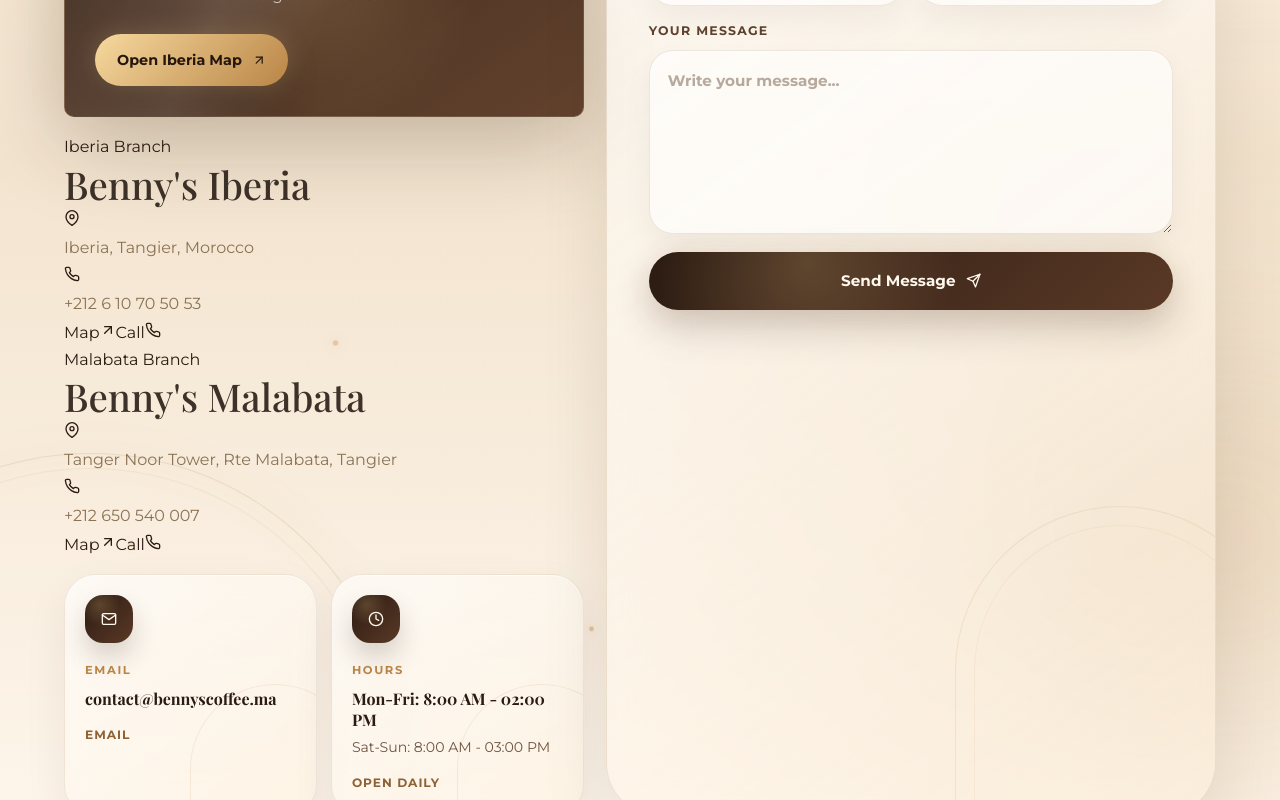
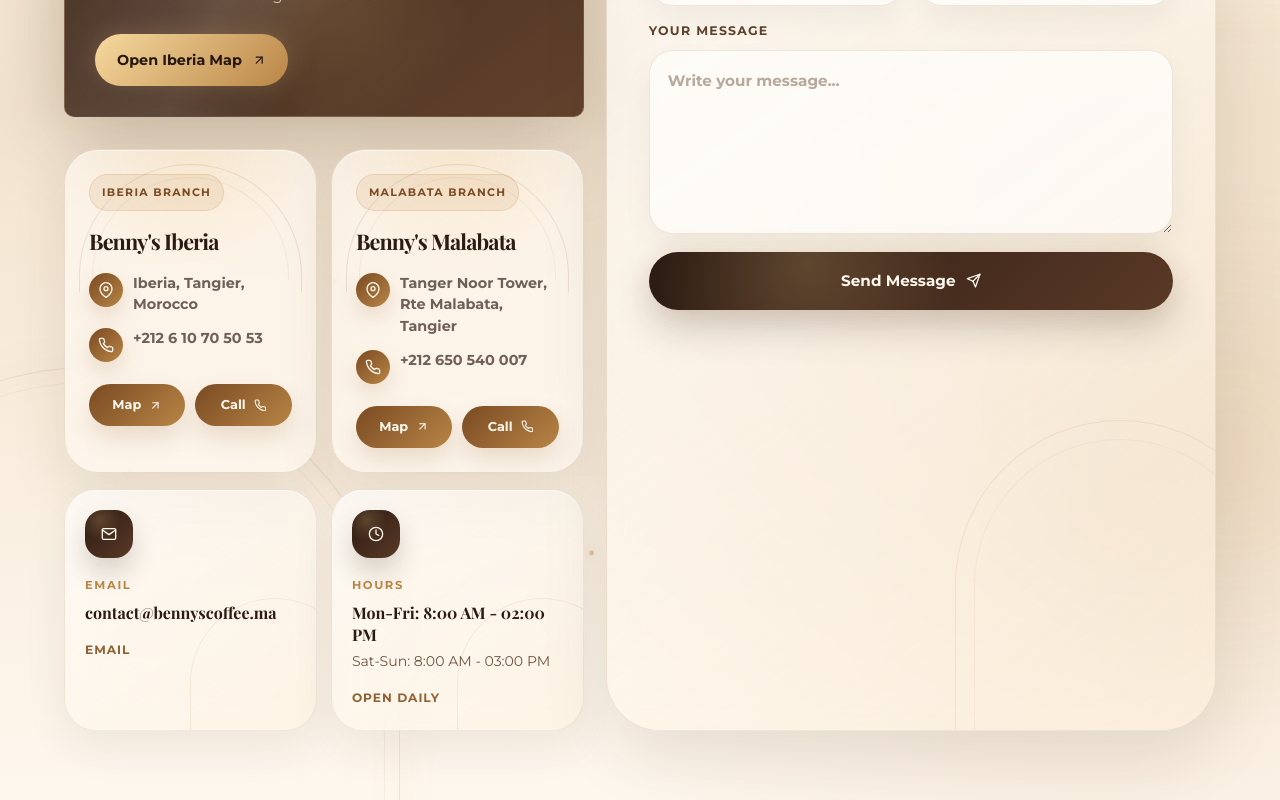
Before and after one commit to Oulimey/bennys-website-final, a React (Vite) app: page / in a window 1280 px wide. Shown: the part 8480-9280 px from the top of the page. Built offline with nearby package versions, Linux system fonts and the light colour scheme; a web font is replaced by a local one.

Commit message:
Update Contact.css

```diff
--- a/src/containers/Contact/Contact.css
+++ b/src/containers/Contact/Contact.css
@@ -791,3 +791,142 @@
     min-height: 150px;
   }
 }
+
+.contact__branches {
+  display: grid;
+  grid-template-columns: repeat(2, 1fr);
+  gap: 14px;
+  margin-top: 16px;
+}
+
+.contact__branch-card {
+  position: relative;
+  overflow: hidden;
+  padding: 24px;
+  min-height: 280px;
+  border-radius: 34px;
+  background:
+    radial-gradient(circle at 50% 0%, rgba(246, 205, 138, 0.22), transparent 36%),
+    rgba(255, 248, 239, 0.7);
+  border: 1px solid rgba(120, 75, 39, 0.14);
+  box-shadow:
+    0 22px 54px rgba(92, 58, 28, 0.12),
+    inset 0 1px 0 rgba(255, 255, 255, 0.55);
+  backdrop-filter: blur(14px);
+  -webkit-backdrop-filter: blur(14px);
+}
+
+.contact__branch-arch {
+  position: absolute;
+  inset: 14px 14px auto;
+  height: 128px;
+  border: 1px solid rgba(120, 75, 39, 0.13);
+  border-bottom: none;
+  border-radius: 999px 999px 0 0;
+  pointer-events: none;
+}
+
+.contact__branch-arch::before {
+  content: '';
+  position: absolute;
+  inset: 12px;
+  border: 1px solid rgba(120, 75, 39, 0.07);
+  border-bottom: none;
+  border-radius: inherit;
+}
+
+.contact__branch-badge {
+  position: relative;
+  z-index: 2;
+  display: inline-flex;
+  margin-bottom: 18px;
+  padding: 8px 12px;
+  border-radius: 999px;
+  color: #7a4a22;
+  background: rgba(185, 133, 70, 0.12);
+  border: 1px solid rgba(185, 133, 70, 0.2);
+  font-size: 0.68rem;
+  font-weight: 900;
+  letter-spacing: 0.12em;
+  text-transform: uppercase;
+}
+
+.contact__branch-card h3 {
+  position: relative;
+  z-index: 2;
+  margin: 0 0 18px;
+  color: #2b1b12;
+  font-size: 1.35rem;
+  font-weight: 900;
+  letter-spacing: -0.04em;
+}
+
+.contact__branch-info {
+  position: relative;
+  z-index: 2;
+  display: flex;
+  flex-direction: column;
+  gap: 12px;
+}
+
+.contact__branch-info div {
+  display: flex;
+  align-items: flex-start;
+  gap: 10px;
+}
+
+.contact__branch-info span {
+  width: 34px;
+  height: 34px;
+  display: grid;
+  place-items: center;
+  flex-shrink: 0;
+  border-radius: 50%;
+  color: #fff8ef;
+  background: linear-gradient(135deg, #7a4a22, #b98546);
+  box-shadow: 0 10px 22px rgba(122, 74, 34, 0.16);
+}
+
+.contact__branch-info p {
+  margin: 0;
+  color: rgba(43, 27, 18, 0.68);
+  font-size: 0.9rem;
+  font-weight: 800;
+  line-height: 1.5;
+}
+
+.contact__branch-actions {
+  position: relative;
+  z-index: 2;
+  display: flex;
+  gap: 10px;
+  margin-top: 22px;
+}
+
+.contact__branch-actions a {
+  height: 42px;
+  padding: 0 15px;
+  display: inline-flex;
+  align-items: center;
+  justify-content: center;
+  gap: 8px;
+  flex: 1;
+  border-radius: 999px;
+  color: #fff8ef;
+  background: linear-gradient(135deg, #7a4a22, #b98546);
+  text-decoration: none;
+  font-size: 0.8rem;
+  font-weight: 900;
+  box-shadow: 0 12px 24px rgba(122, 74, 34, 0.16);
+  transition: all 0.25s ease;
+}
+
+.contact__branch-actions a:hover {
+  transform: translateY(-3px);
+}
+
+@media screen and (max-width: 760px) {
+  .contact__branches {
+    grid-template-columns: 1fr;
+  }
+}
```
